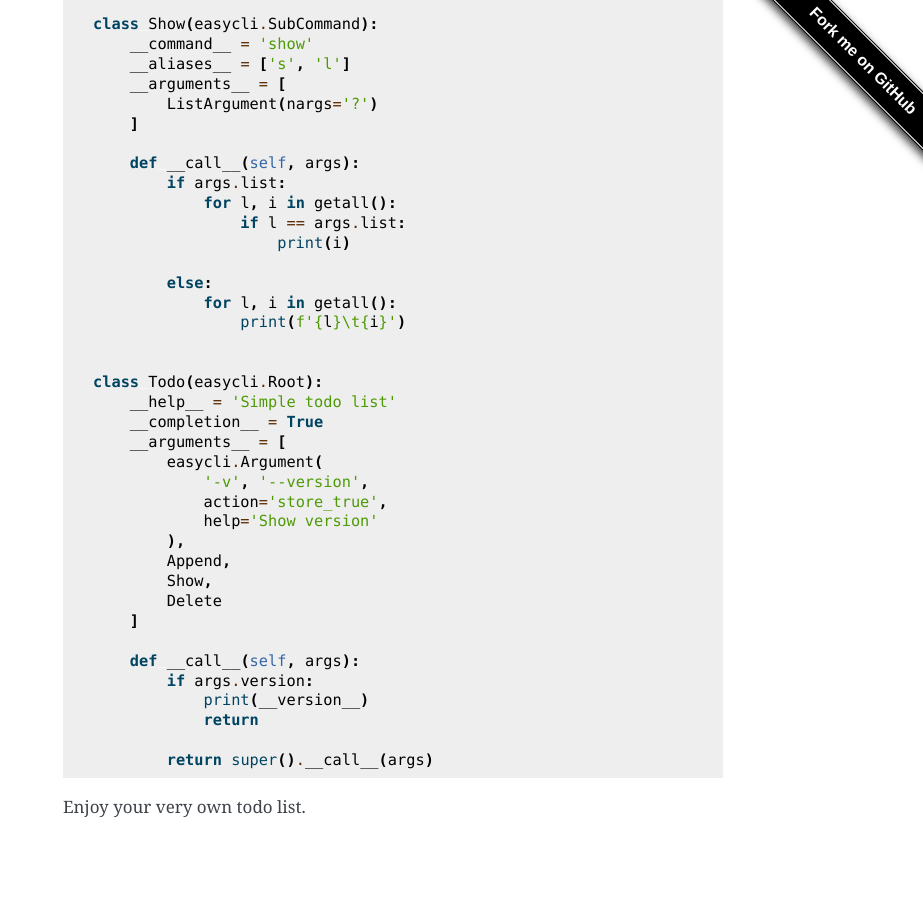
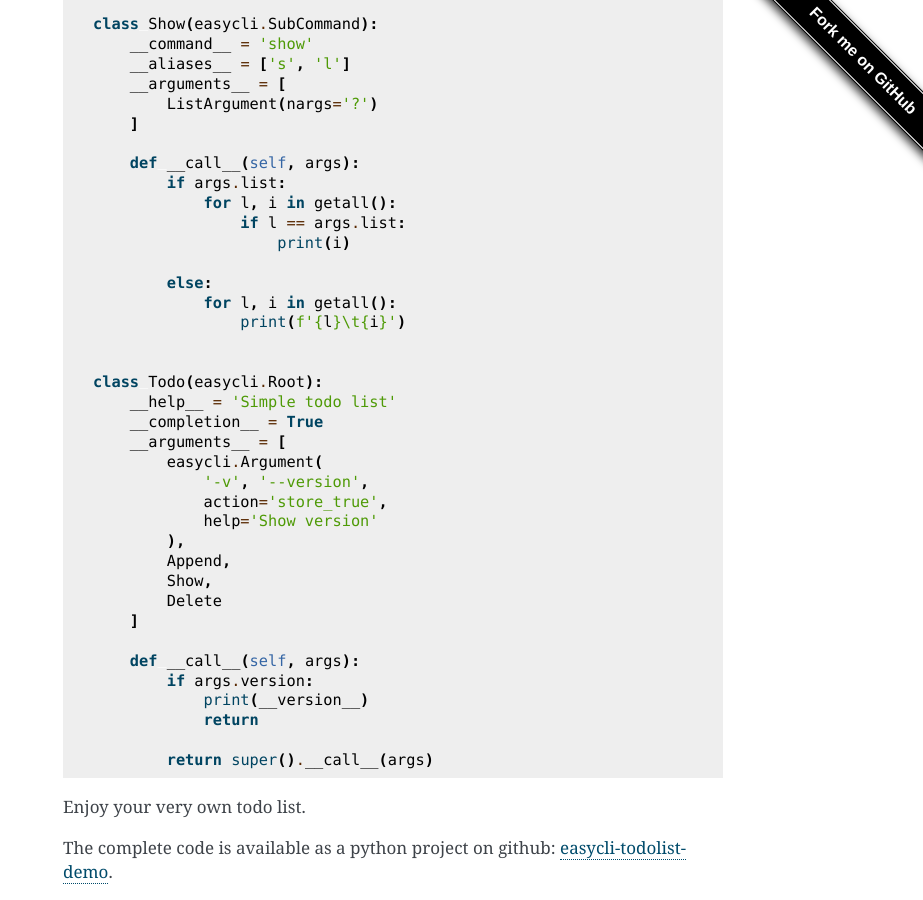
Before and after one commit to pylover/easycli, a Sphinx documentation site: the page built from sphinx/tutorial.rst, in a window 1280 px wide and 900 px high, scrolled down 9596 px. Shown: the whole window, without its empty margins (357-1280 px from the left). Built offline with Sphinx 7.4.7, drawn with Linux system fonts in a browser that asks for light colours; before the commit the page ends 10432 px from its top, so only the background shows below that.

Commit message:
documentation

```diff
--- a/sphinx/tutorial.rst
+++ b/sphinx/tutorial.rst
@@ -586,3 +586,6 @@ This is the complete version of the ``todo.py``:
 
 
 Enjoy your very own todo list.
+
+The complete code is available as a python project on github:
+`easycli-todolist-demo <https://github.com/pylover/easycli-todolist-demo>`_.
```
